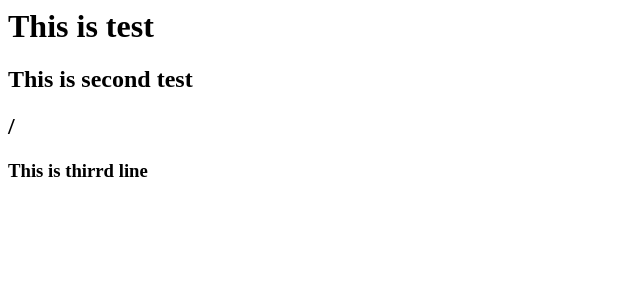
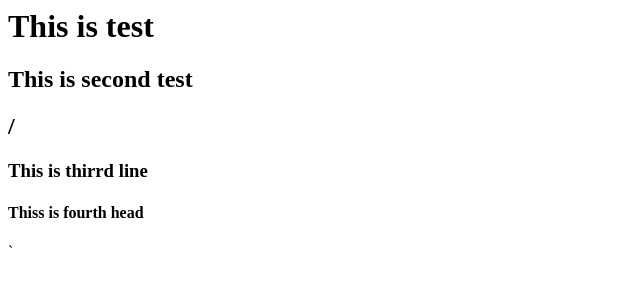
Before and after one commit to malhotra-nishant/myremotesshrepo, a plain HTML site: page index.html in a window 1280 px wide. Shown: the whole page, without its empty margins (0-640 px from the left). Drawn offline with Linux system fonts and the light colour scheme.

Commit message:
added 4th heading

```diff
--- a/index.html
+++ b/index.html
@@ -3,6 +3,6 @@
   <h1>This is test</h1>
   <h2> This is second test <h2>/
   <h3>This is thirrd line</h3>
-
+  <h4>Thiss is fourth head</h4>`
   </body>
 </html>
```
